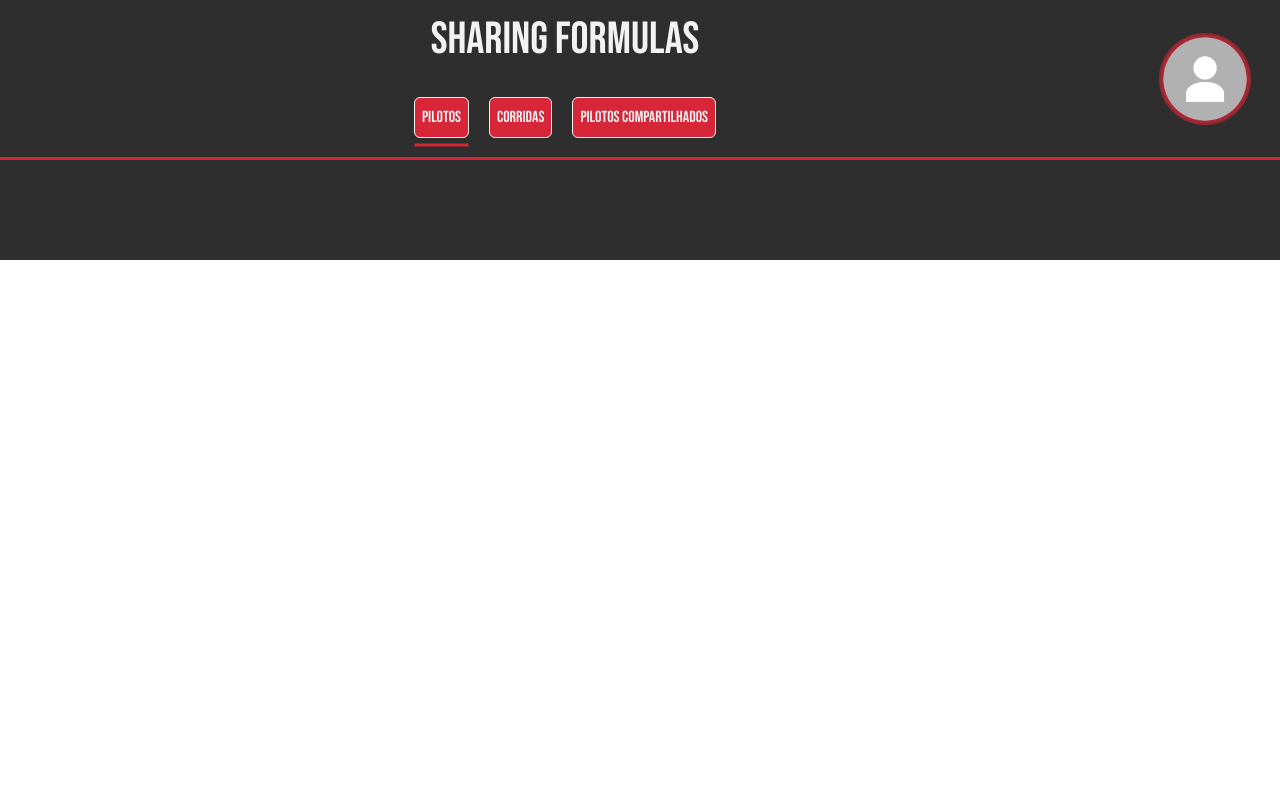
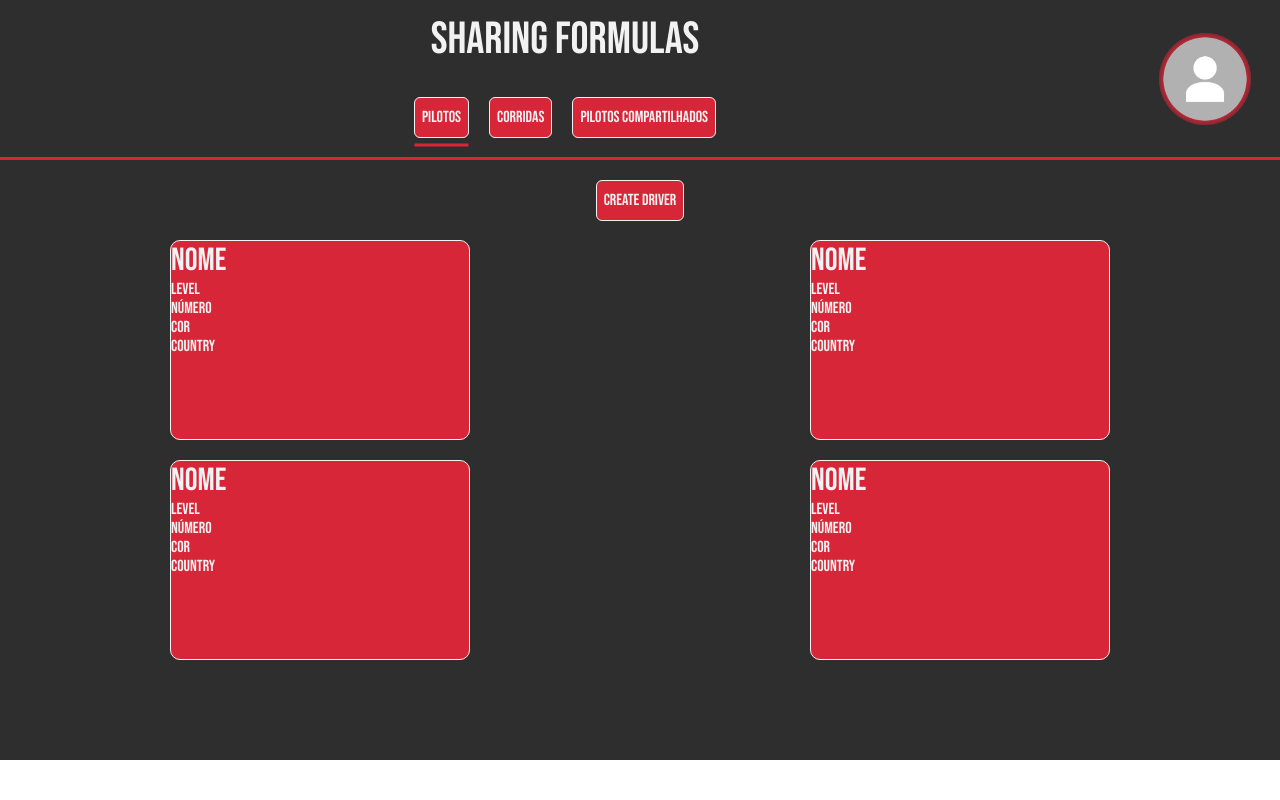
Before and after one commit to Aerther/trabalhoProgFormula, a PHP site: page /private.php?page=drivers in a window 1280 px wide. Run offline with PHP 8.4, Linux system fonts and the light colour scheme; the visitor is signed in with stand-in values (Sample User, id 1); data that the repository does not hold is empty.

Commit message:
Adding classes, country to the database, and also growing the CSS

```diff
--- a/pages/drivers.php
+++ b/pages/drivers.php
@@ -2,16 +2,48 @@
 
 use App\Classes\Driver;
 
-$drivers = Driver::findAllDrivers();
+$nameParam = isset($_GET["driverName"]) ? $_GET["driverName"] : "";
+
+$drivers = Driver::findAllDrivers($nameParam);
 
 ?>
 
-<div>
-    <?php
+<div id="home-drivers">
+    <div class="drivers-get">
+        <a href="">Create Driver</a>
+    </div>
 
-    foreach($drivers as $driver) {
-        echo "<h1>Nome: {$driver->getDriverName()}, Level: {$driver->getDriverLevel()}, Número: {$driver->getDriverNumber()} Cor: {$driver->getDriverColor()}</h1>";
-    }
+    <div class="drivers">
+        <div class="driver">
+            <h1>Nome</h1>
+            <p>Level</p>
+            <p>Número</p>
+            <p>Cor</p>
+            <p>Country</p>
+        </div>
 
-    ?>
+        <div class="driver">
+            <h1>Nome</h1>
+            <p>Level</p>
+            <p>Número</p>
+            <p>Cor</p>
+            <p>Country</p>
+        </div>
+
+        <div class="driver">
+            <h1>Nome</h1>
+            <p>Level</p>
+            <p>Número</p>
+            <p>Cor</p>
+            <p>Country</p>
+        </div>
+
+        <div class="driver">
+            <h1>Nome</h1>
+            <p>Level</p>
+            <p>Número</p>
+            <p>Cor</p>
+            <p>Country</p>
+        </div>
+    </div>
 </div>
--- a/src/classes/Driver.php
+++ b/src/classes/Driver.php
@@ -37,22 +37,21 @@ class Driver {
         return $driver;
     }
 
-    public static function findAllDrivers() : array {
+    public static function findAllDrivers(string $driverName) : array {
         $connection = new MySql();
 
         $drivers = [];
 
-        $types = "i";
-        $params = [$_SESSION["idUser"]];
-        $sql = "SELECT * FROM driver d WHERE d.idUser = ?";
+        $types = "is";
+        $params = [$_SESSION["idUser"], "%{$driverName}%"];
+        $sql = "SELECT * FROM driver d WHERE d.idUser = ? AND d.fullName LIKE ?";
 
         $results = $connection->search($sql, $types, $params);
 
         foreach($results as $result) {
             $driver = new Driver($result['fullName'], $result["number"], $result["level"], $result["color"]);
 
-            $driver->setId($result['idDriver']);
-            $driver->setIdUsuario($resultado['idUsuario']);
+            $driver->setIdDriver($result['idDriver']);
 
             $drivers[] = $driver;
         }
--- a/src/styles/index.css
+++ b/src/styles/index.css
@@ -1,3 +1,9 @@
+:root {
+    --first-color: #D72638;
+    --second-color: #2E2E2E;
+    --third-color: #f2f2f2
+}
+
 #container {
     display: grid;
     grid-template-rows: 160px 1fr 100px;
@@ -10,14 +16,14 @@
 
 footer {
     grid-area: footer;
-    background-color: #2E2E2E;
+    background-color: var(--second-color);
 }
 
 header {
     grid-area: header;
-    background-color: #2E2E2E;
+    background-color: var(--second-color);
 
-    border-bottom: 3px solid #D72638;
+    border-bottom: 3px solid var(--first-color);
 
     display: grid;
     grid-template-columns: 1fr 150px;
@@ -30,7 +36,7 @@ header {
 main {
     grid-area: main;
 
-    background-color: #2E2E2E;
+    background-color: var(--second-color);
 }
 
 header > h1 {
@@ -91,7 +97,7 @@ header > h1 {
 
     transform: translate(-50%, -50%);
 
-    background-color: #D72638;
+    background-color: var(--first-color);
     border-radius: 50%;
 
     box-shadow: inset 0 0 10px #2E2E2E;
@@ -100,38 +106,38 @@ header > h1 {
 
 /* LINK STYLE (A TAG) */
 
-.buttons > a {
+a {
     text-decoration: none;
-    background-color: #D72638;
+    background-color: var(--first-color);
 
     padding: 10px 7px;
     margin: 0 10px;
 
-    border: 1px solid #f2f2f2;
+    border: 1px solid var(--third-color);
     border-radius: 6px;
 
     position: relative;
 }
 
-.buttons > a:active {
-    background-color: #f2f2f2;
+a:active {
+    background-color: var(--third-color);
 
-    color: #D72638;
+    color: var(--first-color);
 }
 
-.buttons > a:hover {
+a:hover {
     filter: brightness(1.1);
 }
 
 /* STATE CLASSES */
 
-.visit::before {
+.buttons .visit::before {
     content: "";
 
     width: 100%;
     height: 3px;
 
-    background-color: #D72638;
+    background-color: var(--first-color);
 
     position: absolute;
 
@@ -140,3 +146,34 @@ header > h1 {
 
     transform: translate(-50%, -50%);
 }
+
+/* DRIVERS CSS */
+
+#home-drivers {
+    display: grid;
+    grid-template-rows: 80px 1fr;
+}
+
+.drivers {
+    display: grid;
+    grid-template-columns: 1fr 1fr;
+    justify-items: center;
+
+    row-gap: 20px;
+}
+
+.driver {
+    width: 300px;
+    height: 200px;
+
+    background-color: var(--first-color);
+
+    border: 1px solid var(--third-color);
+    border-radius: 10px;
+}
+
+.drivers-get {
+    display: flex;
+    justify-content: center;
+    align-items: center;
+}
--- a/src/styles/reset.css
+++ b/src/styles/reset.css
@@ -1,4 +1,5 @@
 @import url('https://fonts.googleapis.com/css2?family=Bebas+Neue&display=swap');
+@import url('https://fonts.googleapis.com/css2?family=Lato:ital,wght@0,100;0,300;0,400;0,700;0,900;1,100;1,300;1,400;1,700;1,900&display=swap');
 
 * {
     padding: 0;
```
Also changed, not shown: addc.php (added, +20 -0 lines), index.php (+10 -2 lines), pages/addDriver.php (added, +33 -0 lines), src/classes/Country.php (+6 -22 lines), src/styles/global.css (added, +134 -0 lines), 1 other file.
